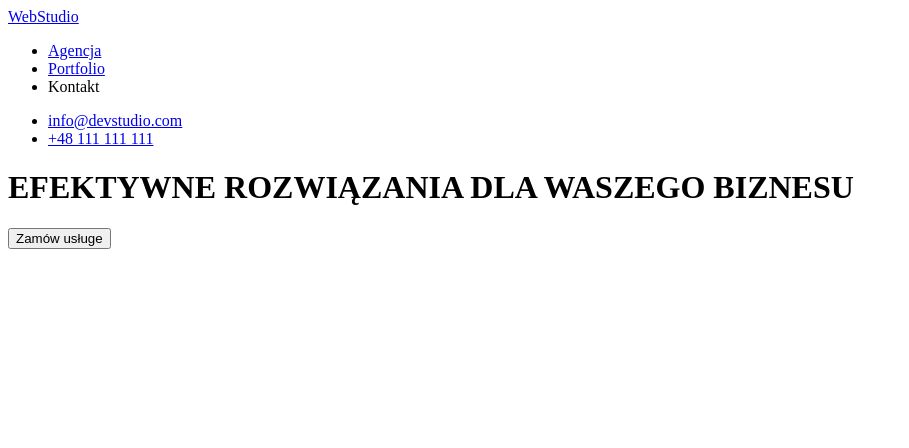
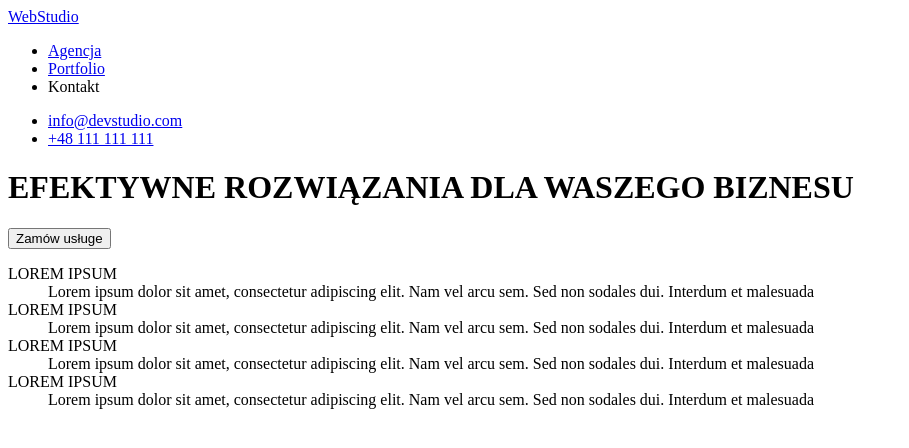
Before and after one commit to marlenaduleba/goit-markup-hw-01, a plain HTML site: page index.html in a window 1280 px wide. Shown: the whole page, without its empty margins (0-909 px from the left). Drawn offline with Linux system fonts and the light colour scheme.

Commit message:
stworzenie kontenera div z listą LOREM

```diff
--- a/index.html
+++ b/index.html
@@ -28,7 +28,33 @@
       </div>
     </header>
     <main></main>
+    <div>
+      <dl>
+        <dt>LOREM IPSUM</dt>
+        <dd>
+          Lorem ipsum dolor sit amet, consectetur adipiscing elit. Nam vel arcu
+          sem. Sed non sodales dui. Interdum et malesuada
+        </dd>
 
+        <dt>LOREM IPSUM</dt>
+        <dd>
+          Lorem ipsum dolor sit amet, consectetur adipiscing elit. Nam vel arcu
+          sem. Sed non sodales dui. Interdum et malesuada
+        </dd>
+
+        <dt>LOREM IPSUM</dt>
+        <dd>
+          Lorem ipsum dolor sit amet, consectetur adipiscing elit. Nam vel arcu
+          sem. Sed non sodales dui. Interdum et malesuada
+        </dd>
+
+        <dt>LOREM IPSUM</dt>
+        <dd>
+          Lorem ipsum dolor sit amet, consectetur adipiscing elit. Nam vel arcu
+          sem. Sed non sodales dui. Interdum et malesuada
+        </dd>
+      </dl>
+    </div>
     <footer></footer>
   </body>
 </html>
```
